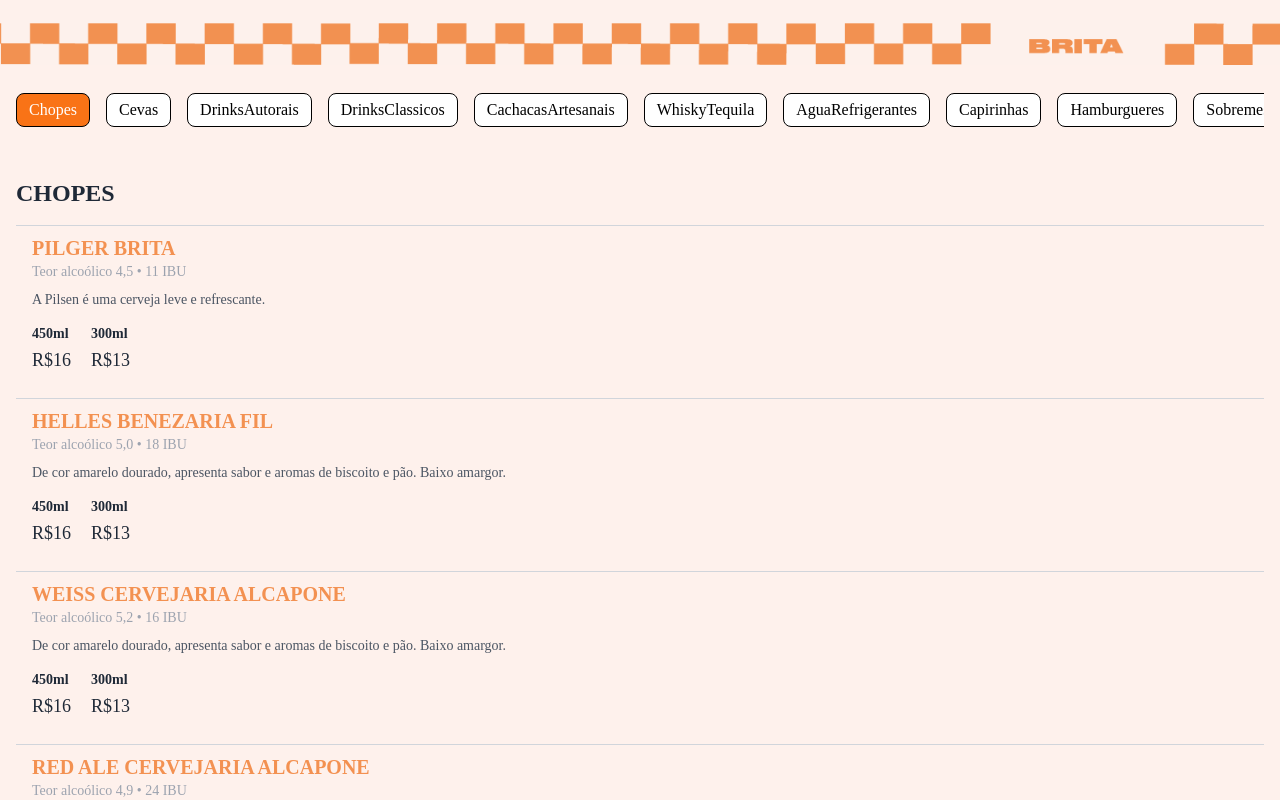
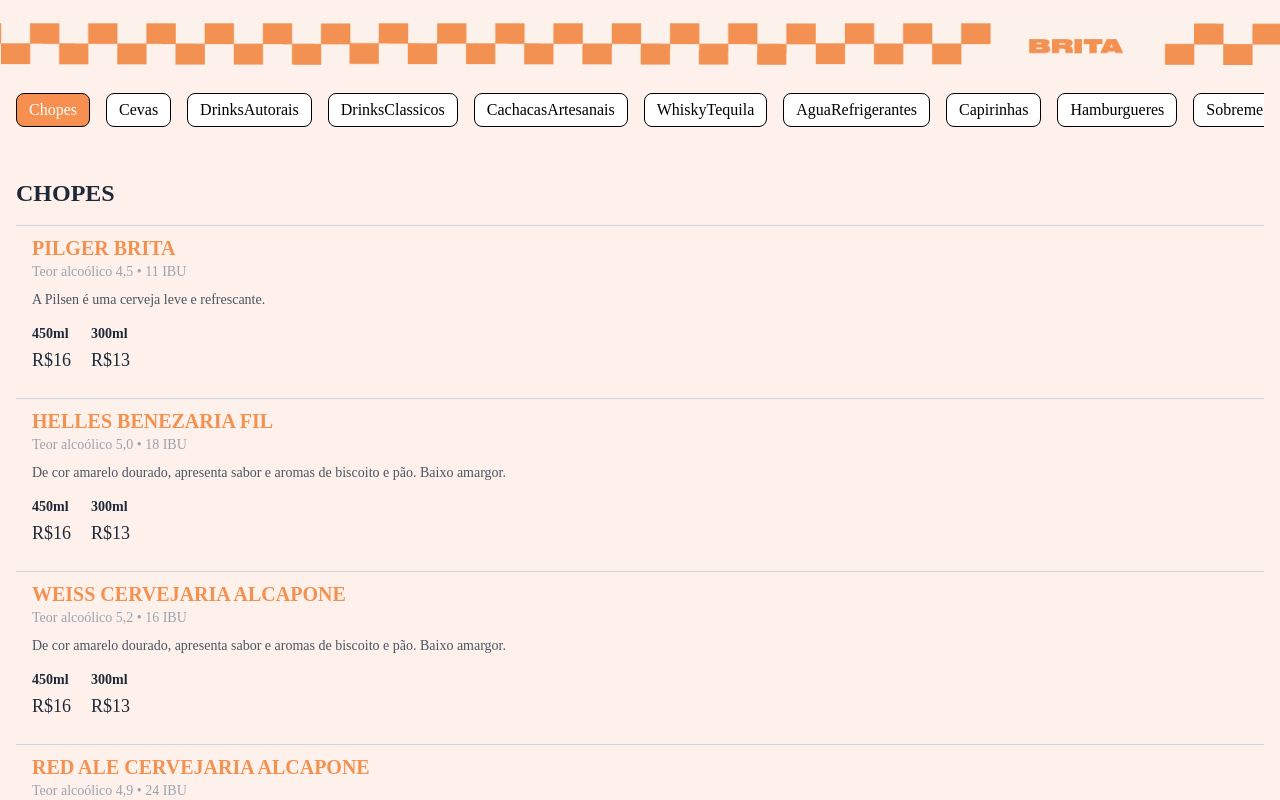
Before and after one commit to joaorhodenntc/cardapio-digital, a Next.js app: page / in a window 1280 px wide. Shown: the top 800 px of the page. Built offline with nearby package versions, Linux system fonts and the light colour scheme; a web font is replaced by a local one.

Commit message:
add pading

```diff
--- a/src/app/_components/Option.js
+++ b/src/app/_components/Option.js
@@ -16,16 +16,16 @@
   return (
     <div
       className={`container mx-auto px-4 pt-2 fixed bg-[#FEF1EC] ${
-        isFixed ? "top-0 left-0 w-full z-50 pt-3 pb-3" : "mt-5"
+        isFixed ? "top-0 left-0 w-full z-50 pt-3" : "mt-5"
       }`}
     >
-      <div className="flex space-x-4 overflow-x-auto scrollbar-hide">
+      <div className="flex space-x-4 overflow-x-auto scrollbar-hide pb-3">
         {Object.keys(items).map((category) => (
           <div
             key={category}
             className={`border border-black py-1 px-3 cursor-pointer rounded-lg transition-colors duration-300 ${
               categorySelected === category
-                ? "bg-orange-500 text-white"
+                ? "bg-[#F68F4F] text-white"
                 : "bg-white"
             }`}
             onClick={() => handleCategoryClick(category)}
```
